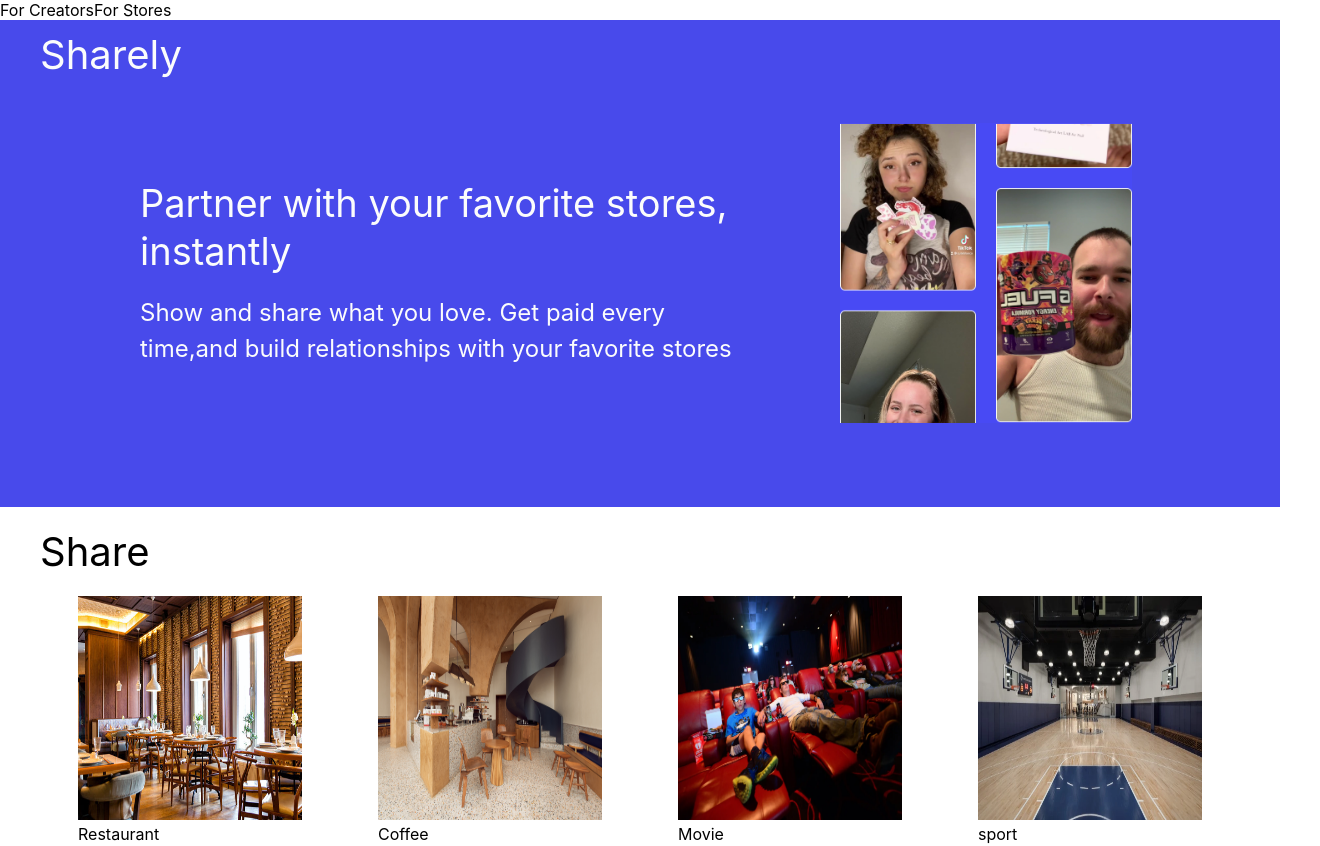
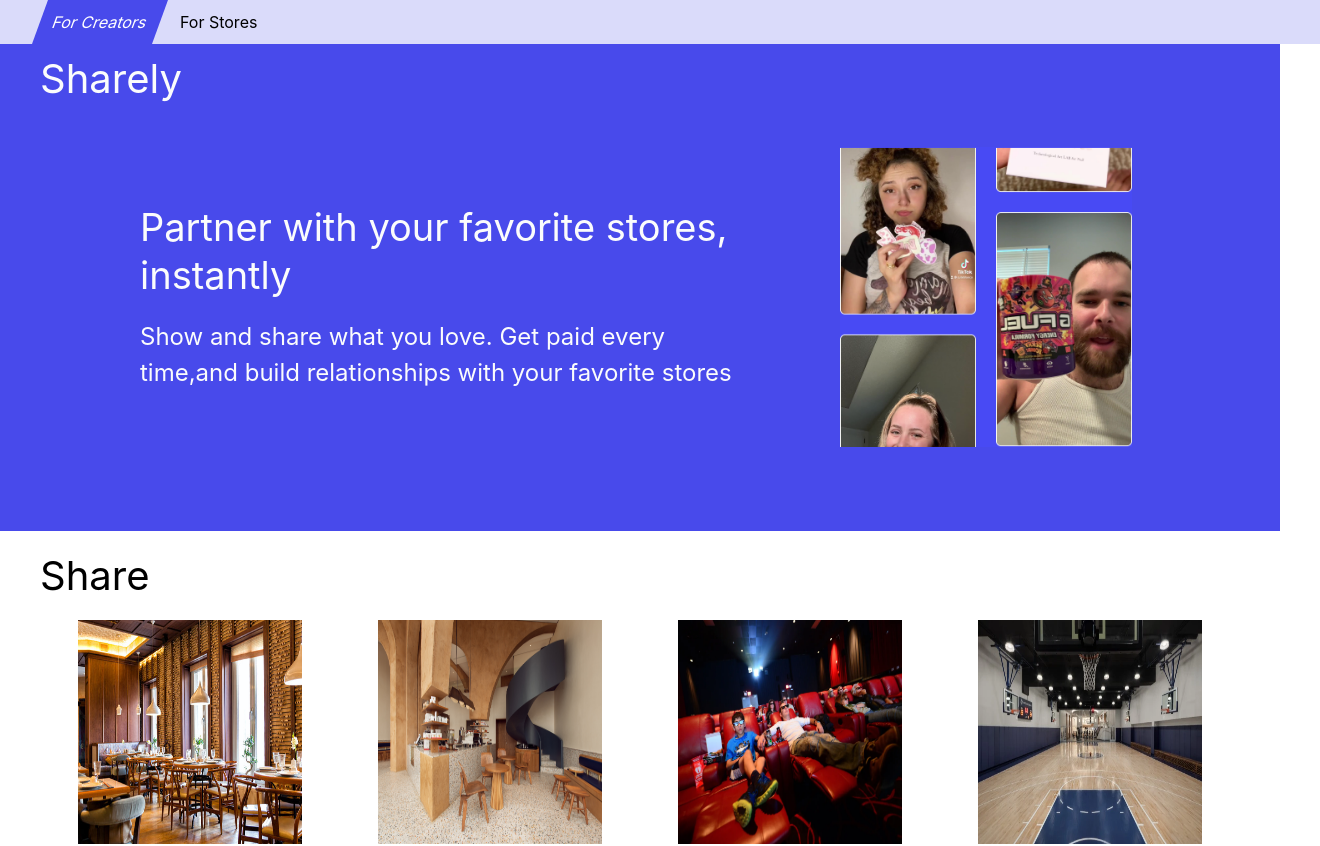
Before and after one commit to AbdullA-Ababakre/sharely, a React (Create React App) app: page / in a window 1280 px wide. Shown: the top 846 px of the page, 1320 px wide, since content can reach past the window. Built offline with nearby package versions, Linux system fonts and the light colour scheme.

Commit message:
feat: stores page

```diff
--- a/src/App.js
+++ b/src/App.js
@@ -7,11 +7,15 @@ import Styles from './app.module.scss';
 function App() {
   const [userType, setUserType] = useState('creators');
 
+  const handleClick = (type) => {
+    setUserType(type);
+  }
+
   return (
     <div>
       <div className={Styles.header}>
-        <div>For Creators</div>
-        <div>For Stores</div>
+        <div className={ userType === 'creators' ? `${Styles.activeBox} ${Styles.box}` : Styles.box  } onClick={()=>handleClick('creators')}>For Creators</div>
+        <div className={ userType === 'stores' ? `${Styles.activeBox} ${Styles.box}` : Styles.box }  onClick={()=>handleClick('stores')}>For Stores</div>
       </div>
       {
         userType === 'creators' && <Creators></Creators>
--- a/src/app.module.scss
+++ b/src/app.module.scss
@@ -1,5 +1,26 @@
-.header{
+.header {
     width: 100vw;
     display: flex;
-    color:black;
+    color: black;
+    background-color: rgb(218, 219, 250);
+    padding-left: 40px;
+
+    // .creatorLink{
+    //     margin-right: 20px;
+    // }
+
+    .box{
+        display: flex;
+        justify-content: center;
+        align-items: center;
+        margin-right: 20px
+    }
+
+    .activeBox {
+        width: 120px;
+        height: 44px;
+        background-color: rgb(72, 74, 235);
+        transform: skewX(-20deg);
+        color: white;
+    }
 }
--- a/src/pages/Creators/index.jsx
+++ b/src/pages/Creators/index.jsx
@@ -16,7 +16,7 @@ function Creators() {
             <div className={styles.detail}>Show and share what you love. Get paid every time,and build relationships with your favorite stores</div>
           </div>
           <div className={styles.imageWrap}>
-            <img className={styles.image} src={TiktokColeection} alt="Image" />
+            <img className={styles.image} src={TiktokColeection} alt="tiktok" />
           </div>
         </div>
       </div>
--- a/src/pages/Stores/index.jsx
+++ b/src/pages/Stores/index.jsx
@@ -1,12 +1,24 @@
 import React from 'react';
-import Styles from './index.module.scss';
+import styles from './index.module.scss';
+import TiktokColeection from '../../../src/assets/tiktok.png';
 
 function Stores() {
-    return (
-      <div className={Styles.container}>
-          Stores
+  return (
+    <div className={styles.page}>
+      <div className={styles.container}>
+        <div className={styles.title}>Sharely</div>
+        <div className={styles.content}>
+          <div className={styles.text}>
+            <div className={styles.sum}>Put UGC and partnerships on sharely for your store</div>
+            <div className={styles.detail}>Save time . Save money. Automate your content with pay-for-performance creator marketing.</div>
+          </div>
+          <div className={styles.imageWrap}>
+            <img className={styles.image} src={TiktokColeection} alt="tiktok" />
+          </div>
+        </div>
       </div>
-    );
-  }
+    </div>
+  );
+}
 
-  export default Stores;
+export default Stores;
--- a/src/pages/Stores/index.module.scss
+++ b/src/pages/Stores/index.module.scss
@@ -1,3 +1,49 @@
-.container{
-    color: black;
+.page {
+    .container {
+        box-sizing: border-box;
+        width: 100vw;
+        height: 100vh;
+        background-color: rgb(72, 74, 235);
+        padding: 20px 0 0 20px;
+
+        .title {
+            font-size: 40px;
+            color: rgb(251, 252, 252);
+        }
+
+        .content {
+            display: flex;
+            align-items: center;
+            height: 100%;
+
+            .text {
+                width: 50%;
+                padding: 100px;
+
+                .sum {
+                    font-size: 38px;
+                    color: #fbfcfc;
+                    font-family: Mona Sans, -apple-system, system-ui, BlinkMacSystemFont, "Segoe UI", Roboto, Helvetica, Arial, sans-serif;
+                    line-height: 48px;
+                    font-weight: 400px;
+                    margin-bottom: 20px;
+                }
+
+                .detail {
+                    font-size: 24px;
+                    color: rgb(251, 252, 252);
+                    font-family: Figtree, -apple-system, system-ui, BlinkMacSystemFont, "Segoe UI", Roboto, Helvetica, Arial, sans-serif;
+                    line-height: 36px;
+                }
+            }
+
+            .imageWrap {
+                height: 500px;
+
+                .image {
+                    height: 100%;
+                }
+            }
+        }
+    }
 }
```
